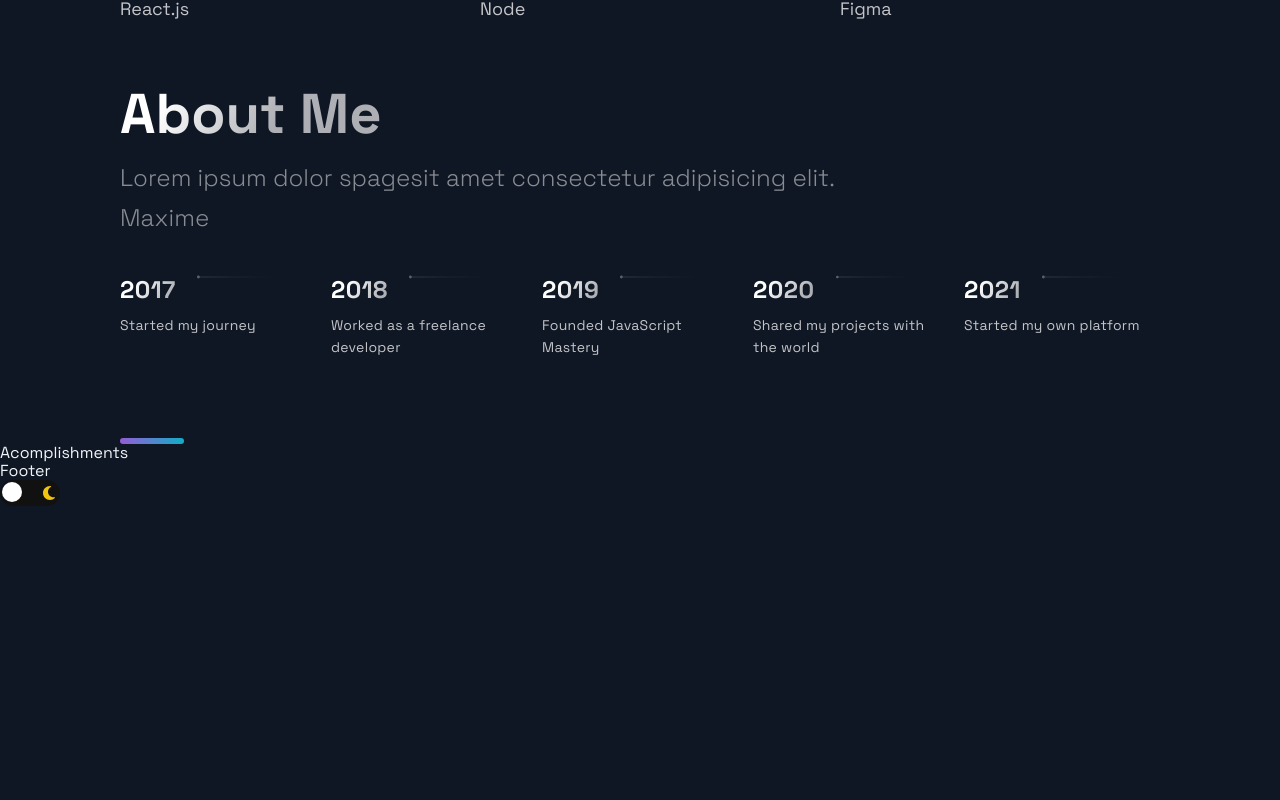
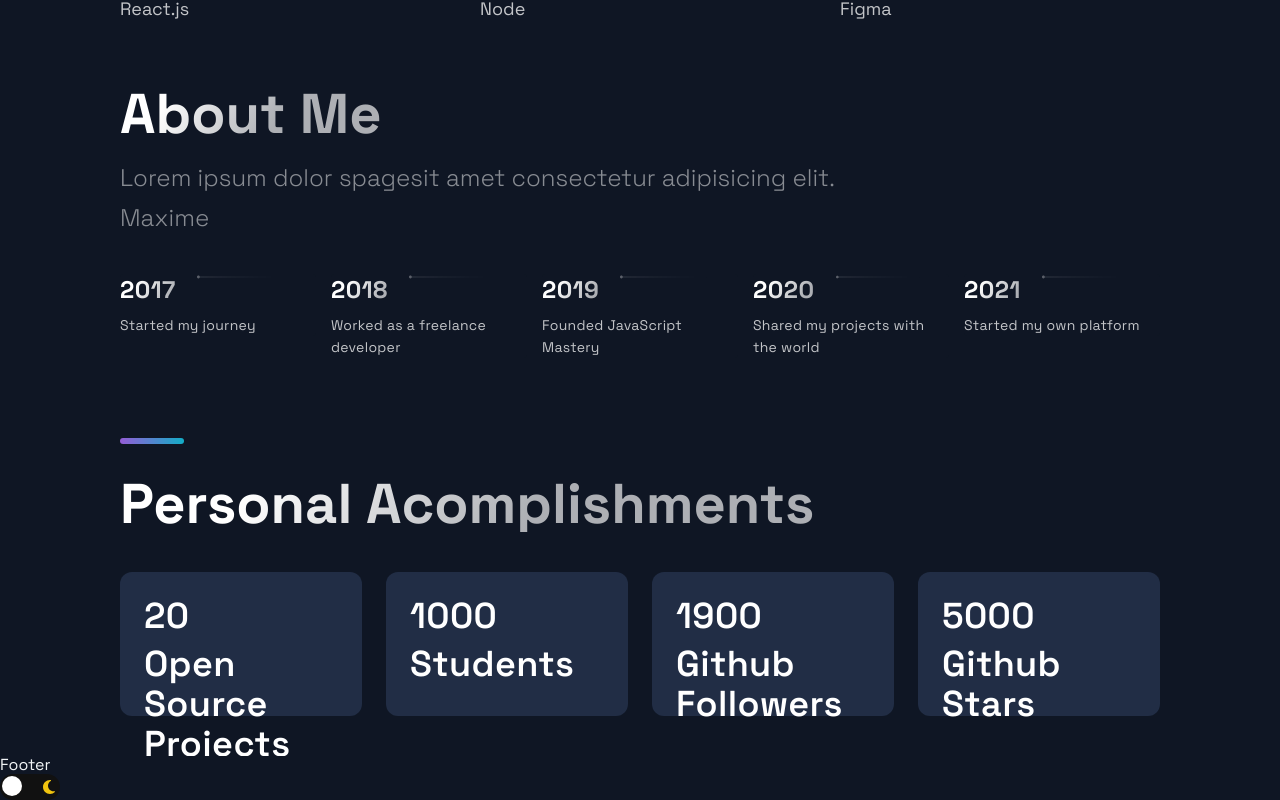
Before and after one commit to aiman2022skipq/personal_portfolio_website, a Next.js app: page / in a window 1280 px wide. Shown: the part 2663-3463 px from the top of the page. Before the commit the page ends 3169 px from the top, so only its background shows below. Built offline with nearby package versions, Linux system fonts and the light colour scheme.

Commit message:
Complete Acomplishments Section

```diff
--- a/src/components/Acomplishments/Acomplishments.js
+++ b/src/components/Acomplishments/Acomplishments.js
@@ -11,9 +11,17 @@
 ];
 
 const Acomplishments = () => (
-  <div>
-    Acomplishments
-  </div>
+  <Section>
+    <SectionTitle>Personal Acomplishments</SectionTitle>
+    <Boxes>
+      {data.map((card,index)=>(
+        <Box key={index}>
+          <BoxNum>{card.number}</BoxNum>
+          <BoxNum>{card.text}</BoxNum>
+        </Box>
+      ))}
+    </Boxes>
+  </Section>
 );
 
 export default Acomplishments;
```
